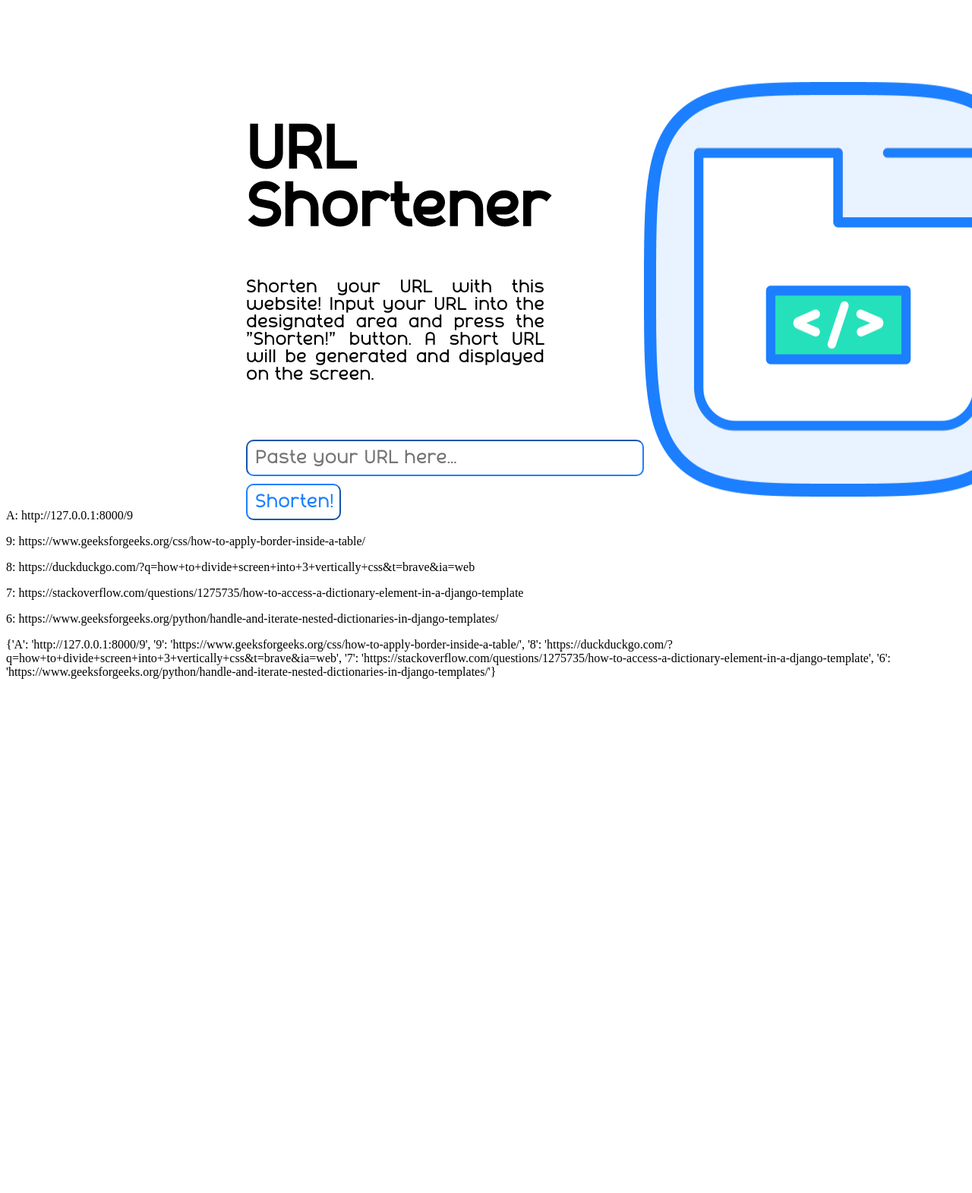
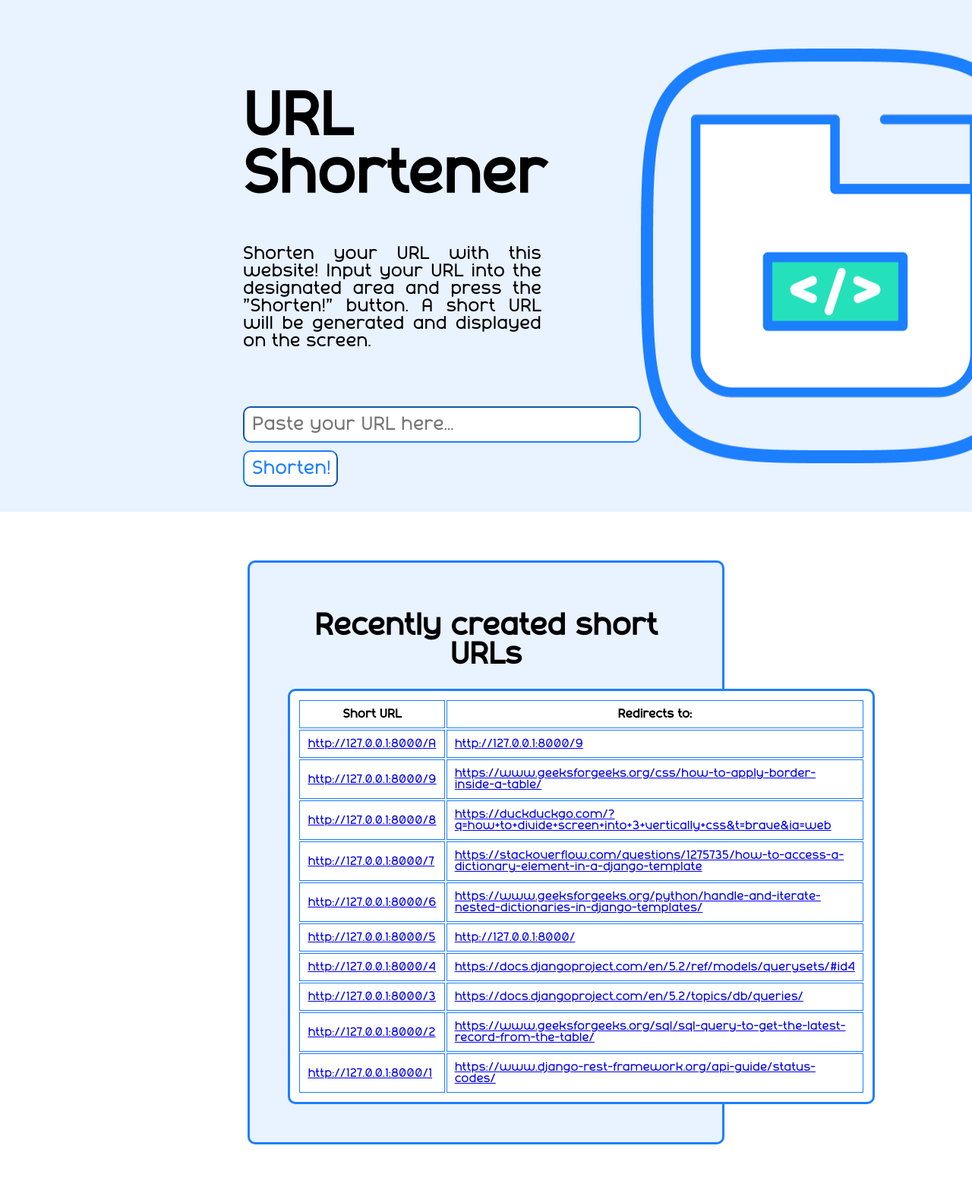
Before and after one commit to BigosKAR/URL-Shortener, a Django app: page / in a window 1280 px wide; the page is wider, and only the part inside the window is pictured. Shown: that part at 76% size. Before the commit the page ends 894 px from the top of that part, so only its background shows below. Run offline with Django 5.2, Linux system fonts and the light colour scheme; data comes from the database, SQL or seed files in the repository; both versions use the stored data as it was after the commit.

Commit message:
add styling for recently created URLs; add website icon

```diff
--- a/url_shortener_website/static/main.js
+++ b/url_shortener_website/static/main.js
@@ -53,9 +53,6 @@ shortenButton.addEventListener("click", () => {
 //
         // };
     }
-    else{
-        alert("No input found.")
-    }
 })
 
 copyButton.addEventListener("click", () => {
--- a/url_shortener_website/static/styles.css
+++ b/url_shortener_website/static/styles.css
@@ -3,13 +3,19 @@
 	src: url("./Elure-woA9w.otf") format('opentype');
 }
 
+body {
+	margin:0px;
+}
+
 #mainTitleContainer {
 	display: flex;
 	justify-content: space-between;
-	padding-top: 100px;
 	margin: auto;
-	padding-left: 25%;
+	padding-top:5%;
+	padding-left:25%;
 	padding-right: 25%;
+	padding-bottom: 5%;
+	background-color: #e9f2ff;
 }
 
 #mainTitleSubContainer {
@@ -136,3 +142,51 @@
 	font-family: 'Elure';
 	font-size: 20px;
 }
+
+
+#urlsContainerWrapper {
+	margin-left: 15%;
+	margin-right: 15%;
+	background-color: white;
+	padding-top:5%;
+	padding-bottom:5%;
+
+}
+
+#latestUrlsContainer {
+	margin-left: 15%;
+	margin-right: 15%;
+	border-color:#1c7fff;
+	border-style: solid;
+	border-radius: 10px;
+	align-items: center;
+	justify-content: center;
+	padding-bottom:50px;
+	padding-top:25px;
+	padding-left: 50px;
+	padding-right: 50px;
+	background-color: #e9f2ff;
+}
+
+#latestUrlsTable {
+	margin-left: auto;
+	margin-right: auto;
+	font-family: 'Elure';
+	background-color:white;
+	border-color: #1c7fff;
+	border-style: solid;
+	border-radius: 10px;
+	padding: 10px;
+}
+
+th, td {
+	padding: 10px;
+	border: 1px solid #1c7fff;
+}
+
+#latestUrlsText {
+	text-align: center;
+	margin-bottom: 25px;
+	font-family: 'Elure';
+	font-size:40px;
+}
--- a/url_shortener_website/templates/main_page.html
+++ b/url_shortener_website/templates/main_page.html
@@ -6,6 +6,7 @@
     <meta name="viewport" content="width=device-width, initial-scale=1.0">
     <title>URL Shortener</title>
     <link rel="stylesheet" href="{% static './styles.css' %}">
+    <link rel="icon" type="image/x-icon" href="{% static './website_icon.png' %}">
 </head>
 <body>
     <div id="mainTitleContainer">
@@ -37,12 +38,23 @@
         </div>
         <img src="{% static 'url_icon.png' %}">
     </div>
-    {% for shortcode, original_url in latest_urls.items %}
-        <p>{{shortcode}}: {{original_url}}</p>
-    {% endfor %}
-
-    <p>{{ latest_urls }}</p>
-
+    <div id="urlsContainerWrapper">
+        <div id="latestUrlsContainer">
+                <h3 id="latestUrlsText">Recently created short URLs</h3>
+            <table id="latestUrlsTable">
+                <tr>
+                    <th>Short URL</th>
+                    <th>Redirects to:</th>
+                </tr>
+                    {% for shortcode, original_url in latest_urls.items %}
+                <tr>
+                    <td><a href="http://127.0.0.1:8000/{{shortcode}}">http://127.0.0.1:8000/{{shortcode}}</a></td>
+                    <td><a href="{{ original_url }}">{{ original_url }}</a></td>
+                </tr>
+                    {% endfor %}
+            </table>
+        </div>
+    </div>
     <script src="{% static './main.js' %}"></script>
 </body>
 </html>
--- a/url_shortener_website/views.py
+++ b/url_shortener_website/views.py
@@ -65,7 +65,7 @@ def url_shortener_view(request):
         # Storage is cleared after accessing it!
         print("SHORTCODE FOUND!")
 
-    latest_urls = UrlMapping.objects.order_by("-id").values()[:5]
+    latest_urls = UrlMapping.objects.order_by("-id").values()[:10]
     url_json = {}
 
     for url in latest_urls:
```
Also changed, not shown: db.sqlite3, url_shortener_website/static/website_icon.png (added).
